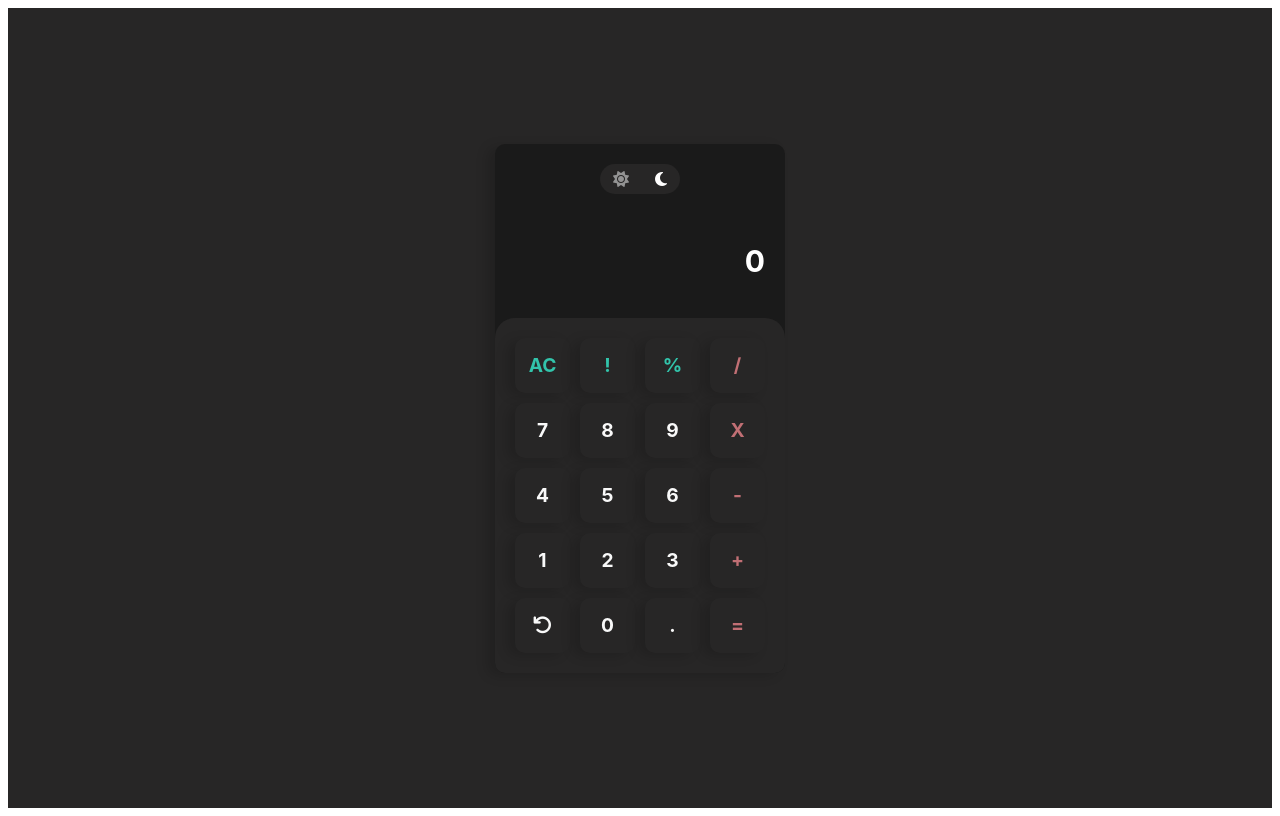
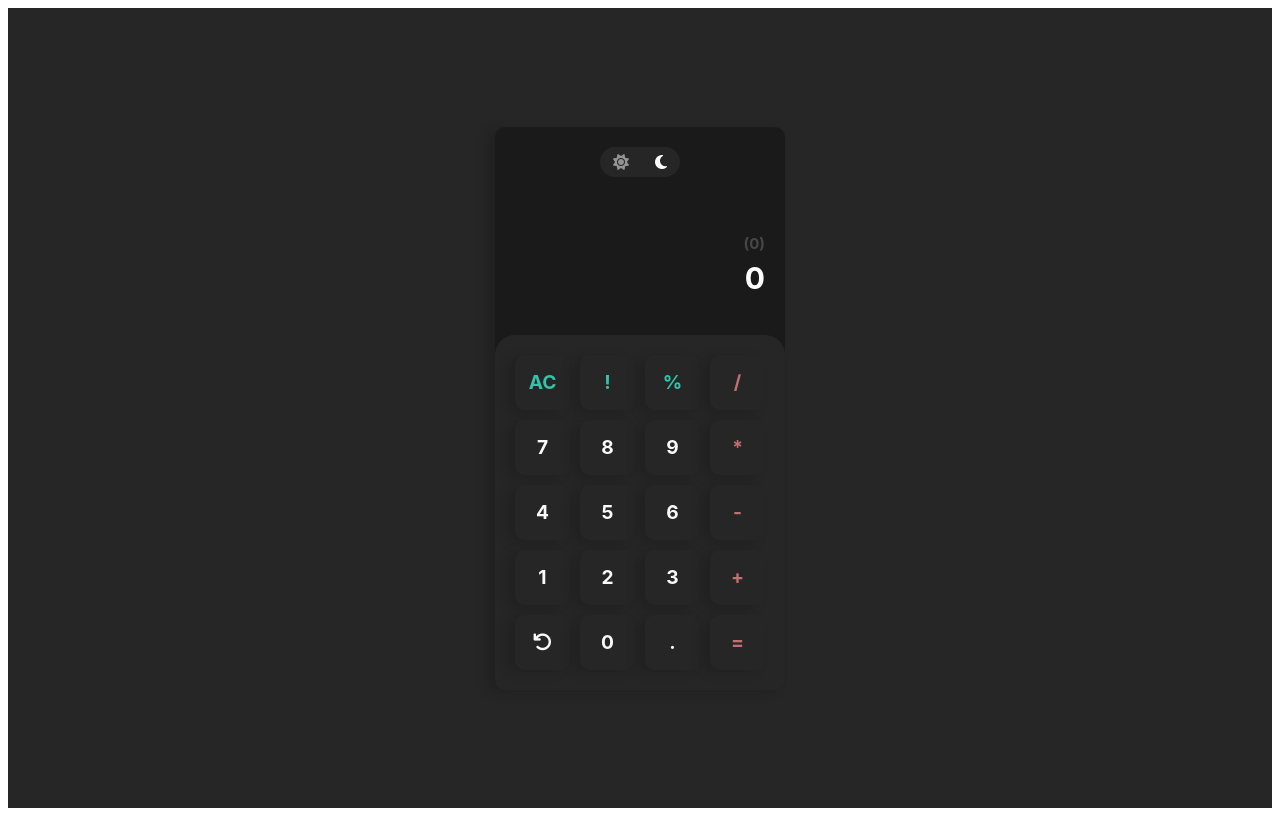
Before and after one commit to karim-alomar/calculator-app, a React (Vite) app: page / in a window 1280 px wide. Built offline with nearby package versions, Linux system fonts and the light colour scheme.

Commit message:
work on logic of calculator

```diff
--- a/src/App.tsx
+++ b/src/App.tsx
@@ -1,22 +1,33 @@
+import { useState } from "react";
 import { CalcButton } from "./components/CalcButton";
 import { ModeButton } from "./components/ModeButton";
 import { useAppSelector, useAppDispatch } from "./redux/hook";
 import {
-  deleteValue,
-  getLastValue,
-  incrementByAmount,
+  updateCalc,
   resetValue,
+  handelEval,
 } from "./redux/reducers/calcolaterReducers";
 import { changeMode } from "./redux/reducers/modeReducer";
 import { Calcolater } from "./style/Calcolater.style";
 import { GlobalStyle } from "./style/GlobalStyle";
 function App() {
-  const { value } = useAppSelector((state) => state.calc);
+  const { value, result } = useAppSelector((state) => state.calc);
   const { isDark } = useAppSelector((state) => state.mode);
+  const ops = ["/", "*", "+", "-", ".", "%", "="];
   const dispatch = useAppDispatch();
-  const handelSum = (num: number) => {
-    dispatch(incrementByAmount(num));
-    dispatch(getLastValue(num));
+  const handelUpdateCalc = (num: string) => {
+    if (
+      (ops.includes(num) && value == "") ||
+      (ops.includes(num) && ops.includes(value.slice(-1)))
+    ) {
+      return false;
+    }
+
+    if (!ops.includes(num)) {
+      dispatch(handelEval(num));
+    }
+
+    dispatch(updateCalc(num));
   };
   return (
     <>
@@ -36,7 +47,8 @@ function App() {
             />
           </div>
           <div className="result">
-            <span>{value}</span>
+            <span className="small">({result || "0"})</span>
+            <span>{value || "0"}</span>
           </div>
           <div className="calc-container-buttons">
             <div className="calc-buttons">
@@ -49,52 +61,88 @@ function App() {
               <CalcButton
                 btn="!"
                 btnValue=""
-                calcFun={() => handelSum(9)}
+                calcFun={() => handelUpdateCalc("")}
                 classBtnType="second-buttons"
               />
               <CalcButton
                 btn="%"
                 btnValue="%"
-                calcFun={() => handelSum(9)}
+                calcFun={() => handelUpdateCalc("%")}
                 classBtnType="second-buttons"
               />
               <CalcButton
                 btn="/"
                 btnValue="/"
-                calcFun={() => handelSum(9)}
+                calcFun={() => handelUpdateCalc("/")}
                 classBtnType="main-buttons"
               />
             </div>
             <div className="calc-buttons">
-              <CalcButton btn={7} btnValue={7} calcFun={() => handelSum(7)} />
-              <CalcButton btn={8} btnValue={8} calcFun={() => handelSum(8)} />
-              <CalcButton btn={9} btnValue={9} calcFun={() => handelSum(9)} />
               <CalcButton
-                btn="X"
-                btnValue="x"
-                calcFun={() => handelSum(9)}
+                btn={7}
+                btnValue={7}
+                calcFun={() => handelUpdateCalc("7")}
+              />
+              <CalcButton
+                btn={8}
+                btnValue={8}
+                calcFun={() => handelUpdateCalc("8")}
+              />
+              <CalcButton
+                btn={9}
+                btnValue={9}
+                calcFun={() => handelUpdateCalc("9")}
+              />
+              <CalcButton
+                btn="*"
+                btnValue="*"
+                calcFun={() => handelUpdateCalc("*")}
                 classBtnType="main-buttons"
               />
             </div>
             <div className="calc-buttons">
-              <CalcButton btn={4} btnValue={4} calcFun={() => handelSum(4)} />
-              <CalcButton btn={5} btnValue={5} calcFun={() => handelSum(5)} />
-              <CalcButton btn={6} btnValue={6} calcFun={() => handelSum(6)} />
+              <CalcButton
+                btn={4}
+                btnValue={4}
+                calcFun={() => handelUpdateCalc("4")}
+              />
+              <CalcButton
+                btn={5}
+                btnValue={5}
+                calcFun={() => handelUpdateCalc("5")}
+              />
+              <CalcButton
+                btn={6}
+                btnValue={6}
+                calcFun={() => handelUpdateCalc("6")}
+              />
               <CalcButton
                 btn="-"
                 btnValue="-"
-                calcFun={() => handelSum(9)}
+                calcFun={() => handelUpdateCalc("-")}
                 classBtnType="main-buttons"
               />
             </div>
             <div className="calc-buttons">
-              <CalcButton btn={1} btnValue={1} calcFun={() => handelSum(1)} />
-              <CalcButton btn={2} btnValue={2} calcFun={() => handelSum(2)} />
-              <CalcButton btn={3} btnValue={3} calcFun={() => handelSum(3)} />
+              <CalcButton
+                btn={1}
+                btnValue={1}
+                calcFun={() => handelUpdateCalc("1")}
+              />
+              <CalcButton
+                btn={2}
+                btnValue={2}
+                calcFun={() => handelUpdateCalc("2")}
+              />
+              <CalcButton
+                btn={3}
+                btnValue={3}
+                calcFun={() => handelUpdateCalc("3")}
+              />
               <CalcButton
                 btn="+"
                 btnValue="+"
-                calcFun={() => handelSum(9)}
+                calcFun={() => handelUpdateCalc("+")}
                 classBtnType="main-buttons"
               />
             </div>
@@ -102,14 +150,22 @@ function App() {
               <CalcButton
                 btn={<i className="fa-solid fa-arrow-rotate-left"></i>}
                 btnValue=""
-                calcFun={() => dispatch(deleteValue())}
+                calcFun={() => false}
               />
-              <CalcButton btn={0} btnValue={0} calcFun={() => handelSum(9)} />
-              <CalcButton btn="." btnValue="." calcFun={() => handelSum(9)} />
+              <CalcButton
+                btn={0}
+                btnValue={0}
+                calcFun={() => handelUpdateCalc("0")}
+              />
+              <CalcButton
+                btn="."
+                btnValue="."
+                calcFun={() => handelUpdateCalc(".")}
+              />
               <CalcButton
                 btn="="
                 btnValue="="
-                calcFun={() => handelSum(9)}
+                calcFun={() => handelUpdateCalc("=")}
                 classBtnType="main-buttons"
               />
             </div>
--- a/src/redux/reducers/calcolaterReducers.tsx
+++ b/src/redux/reducers/calcolaterReducers.tsx
@@ -1,37 +1,29 @@
 import { createSlice, PayloadAction } from "@reduxjs/toolkit";
 interface CounterState {
-  value: number;
-  lastValue: number;
+  value: string;
+  result: string;
 }
 const initialState: CounterState = {
-  value: 0,
-  lastValue: 0,
+  value: "",
+  result: "",
 };
 export const calcolaterSlice = createSlice({
   name: "counter",
   initialState,
   reducers: {
-    incrementByAmount: (state, action: PayloadAction<number>) => {
+    updateCalc: (state, action: PayloadAction<string>) => {
       state.value += action.payload;
     },
+    handelEval: (state, action: PayloadAction<string>) => {
+      state.result = eval(state.value + action.payload);
+    },
     resetValue: (state) => {
-      state.value = 0;
-      state.lastValue = 0;
-    },
-    getLastValue: (state, action: PayloadAction<number>) => {
-      state.lastValue = action.payload;
-    },
-    deleteValue: (state) => {
-      if (state.value <= state.lastValue) {
-        state.value = 0;
-      } else {
-        state.value -= state.lastValue;
-      }
+      state.value = "";
+      state.result = "";
     },
   },
 });
 
-export const { incrementByAmount, resetValue, getLastValue, deleteValue } =
-  calcolaterSlice.actions;
+export const { updateCalc, resetValue, handelEval } = calcolaterSlice.actions;
 
 export const calcolaterReducer = calcolaterSlice.reducer;
--- a/src/style/Calcolater.style.tsx
+++ b/src/style/Calcolater.style.tsx
@@ -43,7 +43,15 @@ export const Calcolater = styled.div`
     font-size: 30px;
     font-weight: bold;
     display: flex;
+    flex-direction: column;
     justify-content: end;
+    align-items: flex-end;
+    .small {
+      color: #ffffff33;
+      font-size: 15px;
+      display: block;
+      margin-bottom: 10px;
+    }
   }
   .calc-container-buttons {
     padding: 20px;
```
